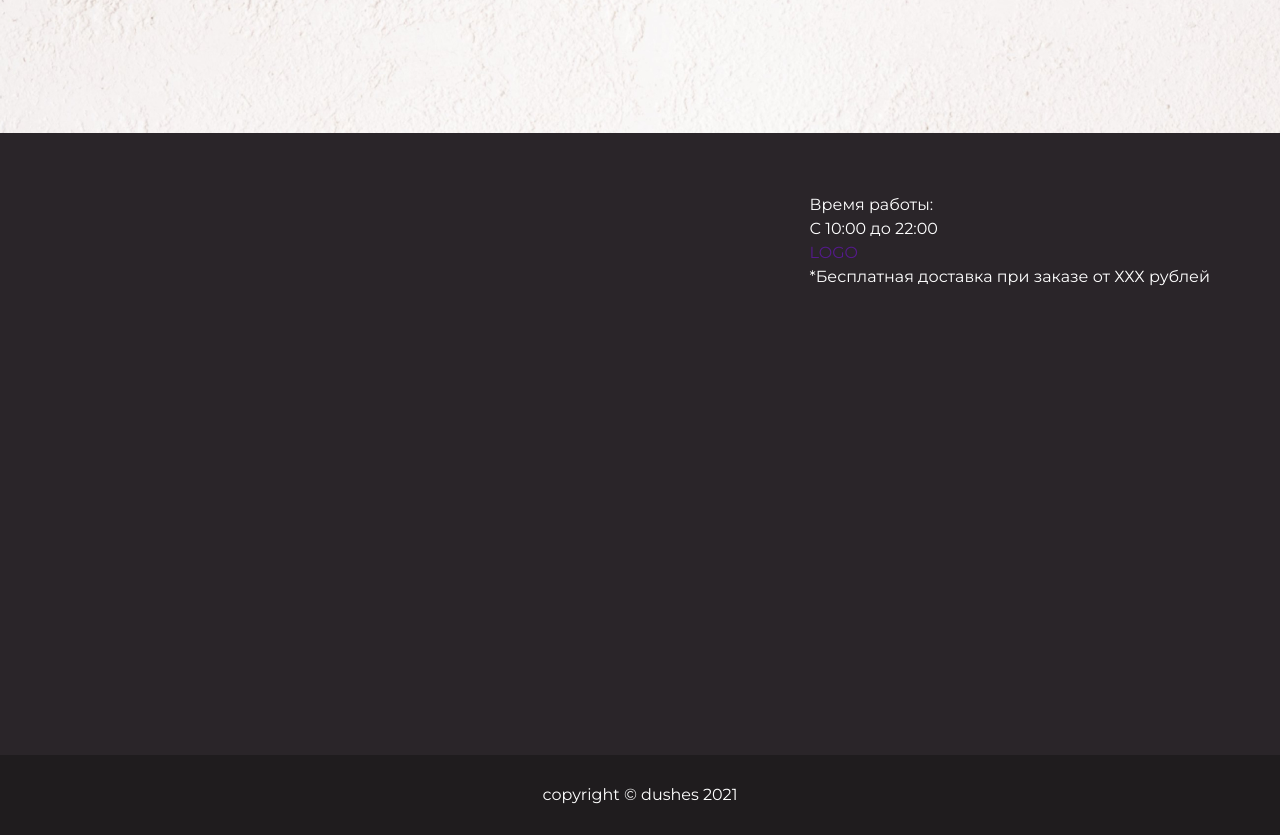
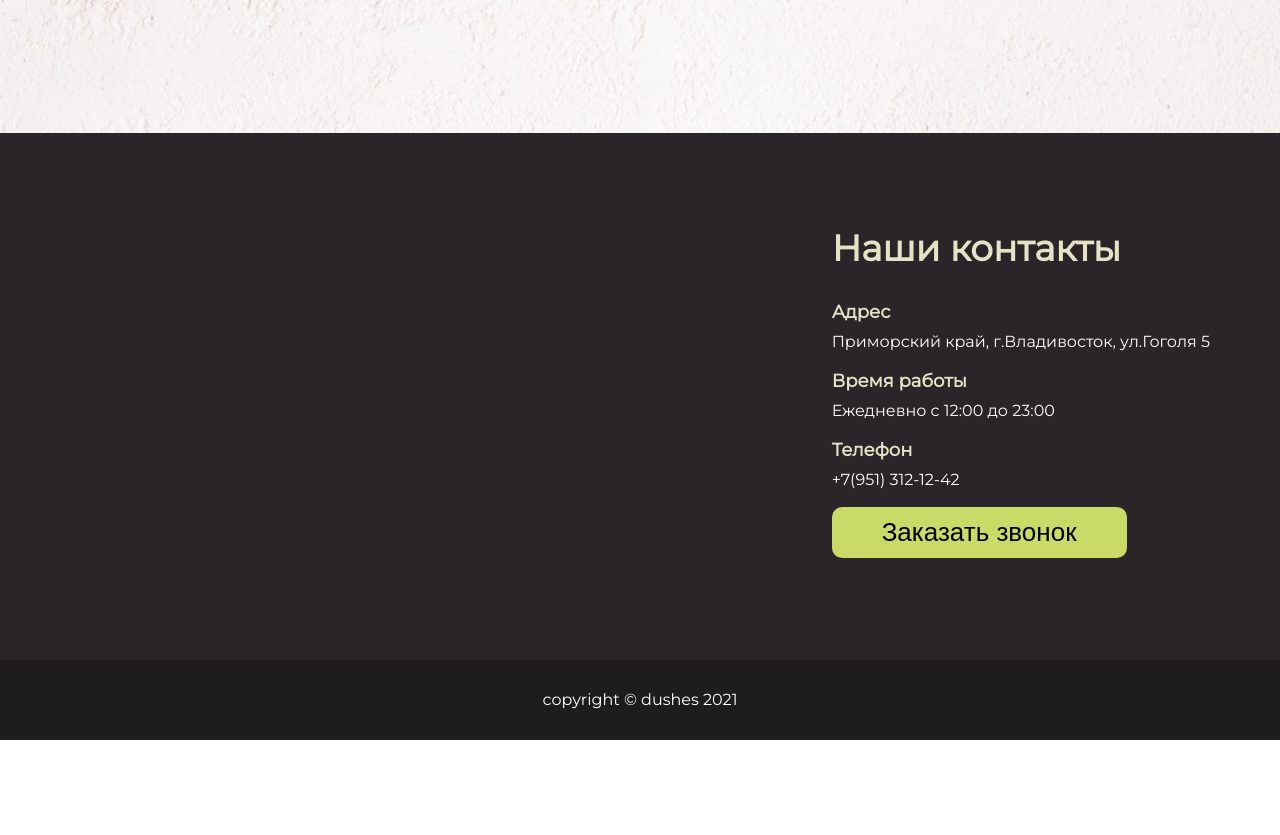
Before and after one commit to exwizar/websiteForDelivery, a React (Create React App) app: page / in a window 1280 px wide. Shown: the part 1940-2775 px from the top of the page. After the commit the page ends 2680 px from the top, so only its background shows below. Built offline with nearby package versions, Linux system fonts and the light colour scheme.

Commit message:
created styles file

```diff
--- a/src/App.jsx
+++ b/src/App.jsx
@@ -1,6 +1,6 @@
 import basket from './image/basket.svg'
 import shevron from './image/shevron.svg'
-import './App.scss';
+import './styles/App.scss';
 import menu from './image/main/menu_icon.svg'
 import food from './image/main/food_icon.svg'
 import delivery from './image/main/delivery_icon.svg'
@@ -81,27 +81,31 @@ function App() {
 				<div className="container">
 					<div className="footer-content">
 						<div className="content-map">
-							<iframe src="https://yandex.ru/map-widget/v1/?um=constructor%3A19daac01e2dd2036006603a5f5589a23bdd4ac6f478c0a2cefdbfaaaac48a62f&amp;source=constructor" width="658" height="495" frameborder="0"></iframe>
+							<iframe src="https://yandex.ru/map-widget/v1/?um=constructor%3A19daac01e2dd2036006603a5f5589a23bdd4ac6f478c0a2cefdbfaaaac48a62f&amp;source=constructor" width="600" height="400" frameborder="0"></iframe>
 						</div>
-						<div className="footer-info">
-							<div className="footer-contact">
-								<div className="contact-numbers">
-									<div>Время работы:</div>
-									<div>С 10:00 до 22:00</div>
+
+						<div className="location">
+							<div className="location-title"><h2>Наши контакты</h2></div>
+
+								<div className="location-info">
+									<h3 className='address-title'>Адрес</h3>
+									<div className='address-info'>Приморский край, г.Владивосток, ул.Гоголя 5</div>
 								</div>
 
-								<div className="contact-social">
+								<div className="location-info">
+									<h3 className='address-title'>Время работы</h3>
+									<div className='address-info'>Ежедневно с 12:00 до 23:00</div>
+								</div>
 
+								<div className="location-info">
+									<h3 className='address-title'>Телефон</h3>
+									<a className='address-info' href="tel:+79001111111">+7(951) 312-12-42</a>
 								</div>
+								<OrderBtn />
+
 							</div>
-							<div className="footer-logo">
-								<a href="" className="info-logo">LOGO</a>
-							</div>
-							<p>*Бесплатная доставка при заказе от ХХХ рублей</p>
 						</div>
 					</div>
-
-				</div>
 				<div className="copyright">
 					сopyright © dushes 2021
 				</div>
--- a/src/App.scss
+++ b/src/styles/App.scss
@@ -24,7 +24,7 @@ html {
     line-height: 24px;
     overflow: hidden;
     .header {
-        background: url('./../../websiteForDelivery/src/image/header.png') no-repeat;
+        background: url('./../../src/image/header.png') no-repeat;
         background-size: 125%;
         background-position-x: left;
         height: 100svh;
@@ -184,7 +184,7 @@ html {
         }
     }
     .menu {
-        background: url('./image/menu.png');
+        background: url('../image/menu.png');
         height: 100vh;
     }
 
@@ -194,22 +194,44 @@ html {
 
 
   .footer {
-    color: white;
     background-color:#2A2529;
-    h2 {
-        font-size: 36px;
-        font-weight: bold;
-        color: #E6E2C5;
-        padding: 60px 0;
-    }
     .footer-content {
         display: flex;
         justify-content: space-between;
         flex-direction: row;
+        align-items: center;
         padding: 60px 0;
         .content-map {
             iframe {
                 border-radius: 10px;
+            }
+
+        }
+
+        .location {
+            .location-title {
+                margin-bottom: 30px;
+                h2 {
+                    font-size: 36px;
+                    font-weight: bold;
+                    color: #E6E2C5;
+                    padding-bottom: 10px;
+                }
+
+            }
+            .location-info {
+                margin-bottom: 15px;
+                .address-title {
+                    font-size: 18px;
+                    margin-bottom: 6px;
+                    font-weight: 700;
+                    color: #E6E2C5;
+                }
+                .address-info {
+                    font-size: 16px;
+                    font-weight: 400;
+                    color: #fff
+                }
             }
 
         }
@@ -218,6 +240,7 @@ html {
         background-color: #1F1C1E;
         text-align: center;
         padding: 28px 0;
+        color: white;
     }
   }
 }
```
